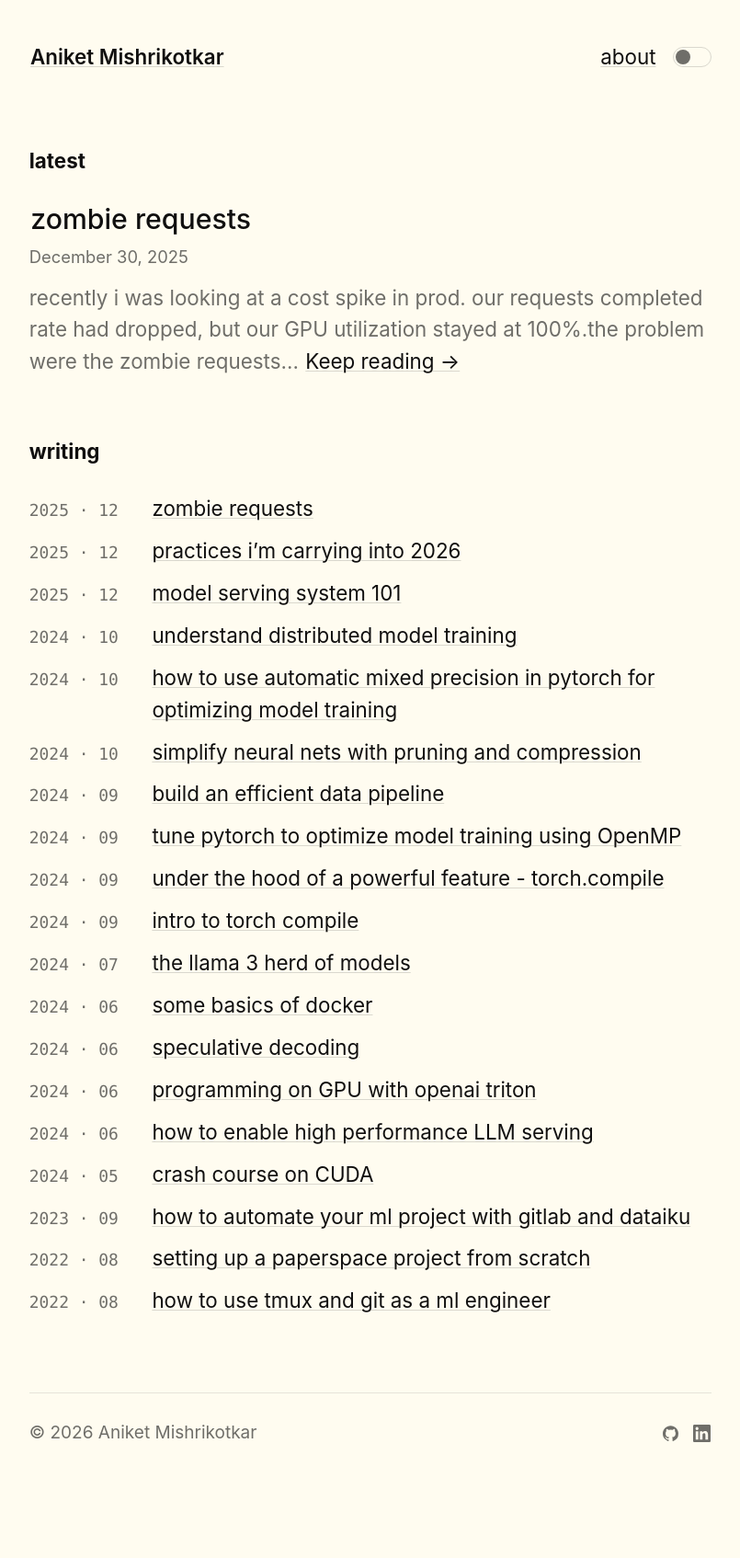
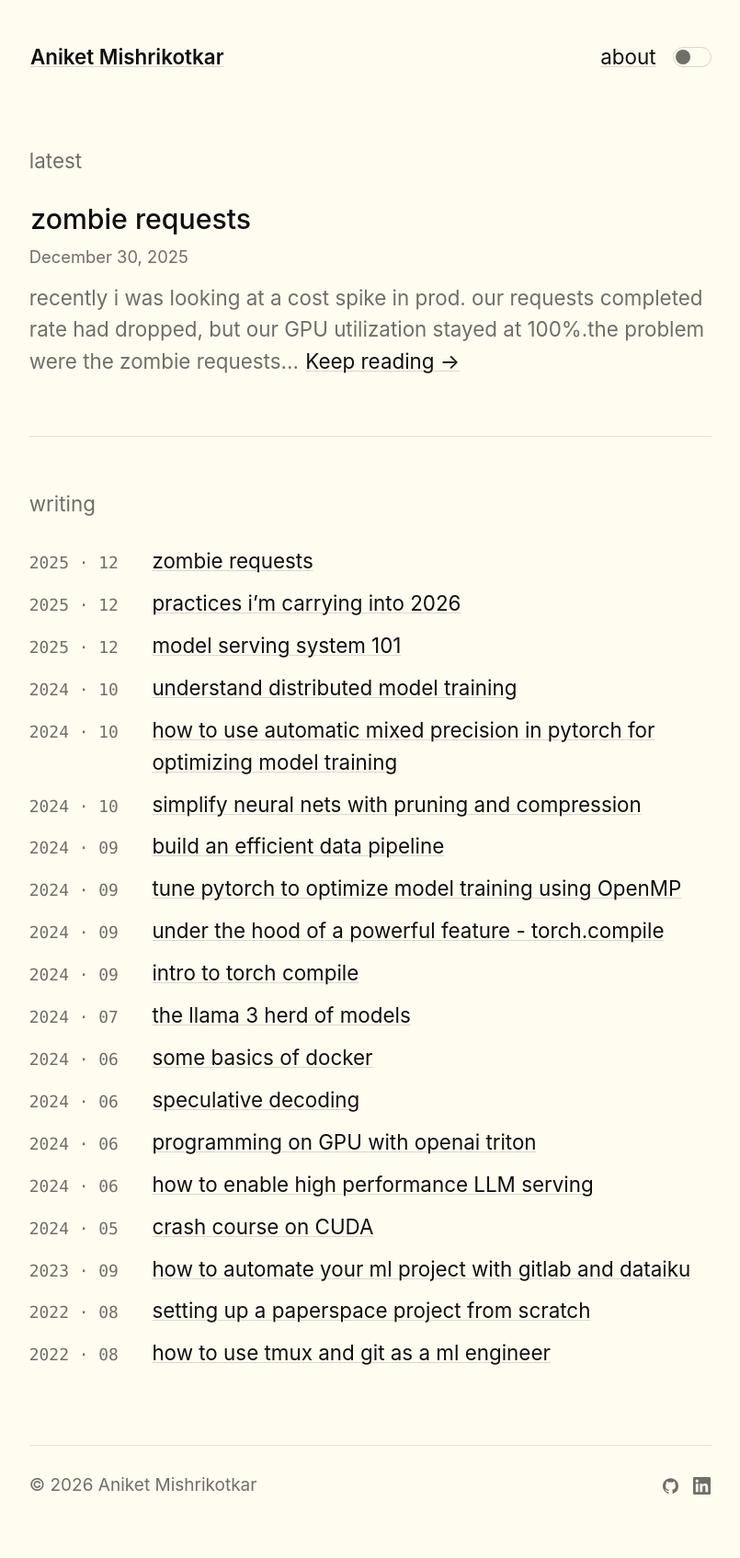
Before and after one commit to aniketmi00/aniketmi00.github.io, a Jekyll site: the page built from _pages/index.md, in a window 1280 px wide. Shown: the whole page at 92% size, without its empty margins (237-1042 px from the left). Built offline with Jekyll 4.4.1, drawn with Linux system fonts in a browser that asks for light colours; before the commit the page ends 1637 px from its top, so only the background shows below that.

Commit message:
Style section labels muted + add separator on home
Co-authored-by: Cursor <cursoragent@cursor.com>

```diff
--- a/_pages/index.md
+++ b/_pages/index.md
@@ -8,7 +8,7 @@ permalink: /
 {% assign posts = site.notes | sort: "date" | reverse %}
 {% assign latest = posts | first %}
 
-<strong>latest</strong>
+<div class="section-label">latest</div>
 
 <div class="latest">
   <a class="latest-title internal-link" href="{{ site.baseurl }}{{ latest.url }}">{{ latest.title }}</a>
@@ -16,7 +16,9 @@ permalink: /
   <p class="latest-excerpt">{{ latest.content | strip_html | strip_newlines | truncatewords: 28 }} <a class="internal-link" href="{{ site.baseurl }}{{ latest.url }}">Keep reading &rarr;</a></p>
 </div>
 
-<strong>writing</strong>
+<hr>
+
+<div class="section-label">writing</div>
 
 <ul class="recent-notes">
   {% for note in posts %}
--- a/_sass/_style.scss
+++ b/_sass/_style.scss
@@ -417,6 +417,13 @@ mark {
 
 .theme-dark #theme-toggle .theme-toggle-switch { left: 23px; background: var(--tx); }
 
+// Section labels on home (latest / writing)
+.section-label {
+  color: var(--tx-muted);
+  font-weight: 400;
+  margin-bottom: 1em;
+}
+
 // Latest highlight on home
 .latest {
   margin: 0.6em 0 2.8em;
```
